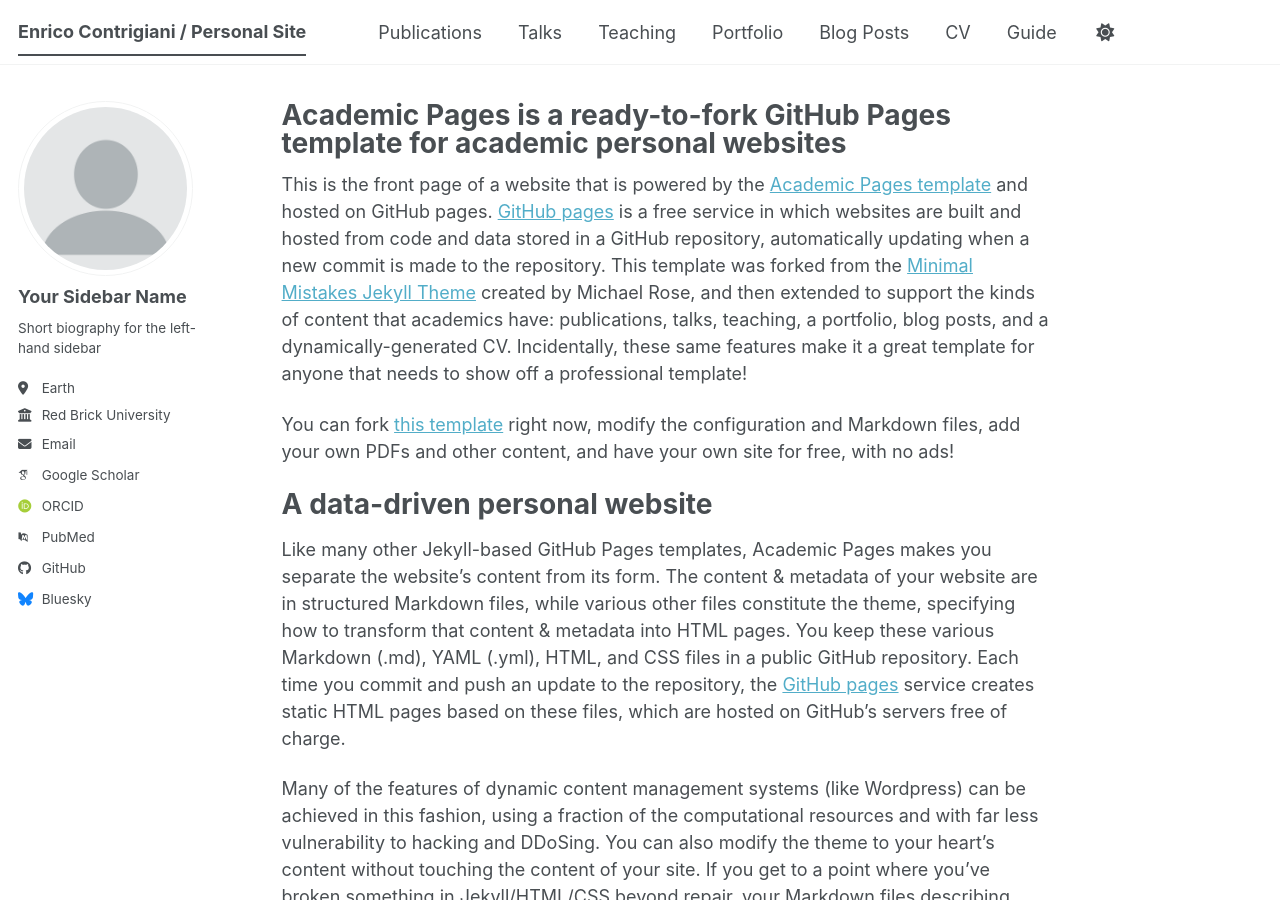
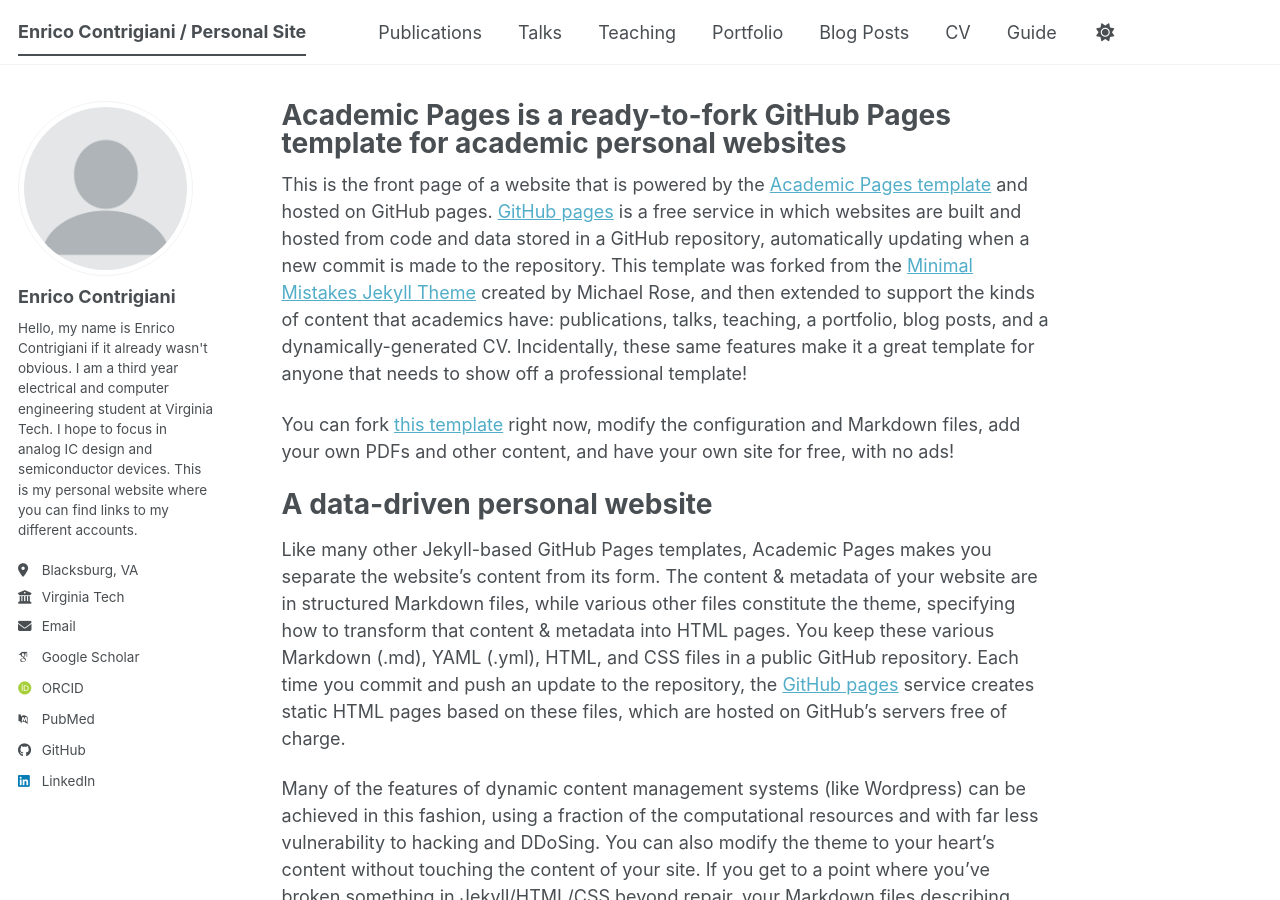
Before and after one commit to contenr22/contenr22.github.io, a Jekyll site: the page built from _pages/about.md, in a window 1280 px wide and 900 px high. Built offline with Jekyll 4.4.1, drawn with Linux system fonts in a browser that asks for light colours; some web fonts are replaced; a script bundle is joined from its source files by our own code; library files that are not in the unit come from our copies.

Commit message:
Added biography and affiliate links

```diff
--- a/_config.yml
+++ b/_config.yml
@@ -24,13 +24,16 @@
 author:
   # Biographic information
   avatar           : "profile.png"
-  name             : "Your Sidebar Name"
+  name             : "Enrico Contrigiani"
   pronouns         : # example: "she/her"
-  bio              : "Short biography for the left-hand sidebar"
-  location         : "Earth"
-  employer         : "Red Brick University"
+  bio              : "Hello, my name is Enrico Contrigiani if it already wasn't obvious.
+    I am a third year electrical and computer engineering student at Virginia Tech.
+    I hope to focus in analog IC design and semiconductor devices.
+    This is my personal website where you can find links to my different accounts."
+  location         : "Blacksburg, VA"
+  employer         : "Virginia Tech"
   uri              : # URL
-  email            : "none@example.org"
+  email            : contenr22@vt.edu"
 
   # Academic websites
   academia         : # URL
@@ -51,13 +54,13 @@
   bitbucket        : # Username - Update with your username on the site
   codepen          : # Username
   dribbble         : # Username
-  github           : "academicpages"
+  github           : "https://github.com/contenr22"
   kaggle           : # Username
   stackoverflow    : # User number or user number and name (i.e., use "1" or "1/jeff-atwood")
 
   # Social media
   artstation       : # Username
-  bluesky          : "bsky.app" # Replace this with you Bluesky username
+  bluesky          :  # Replace this with you Bluesky username
   facebook         : # Username
   flickr           : # Username
   foursquare       : # Username
@@ -66,7 +69,7 @@
   keybase          : # Username
   instagram        : # Username
   lastfm           : # Username
-  linkedin         : # Username
+  linkedin         : https://www.linkedin.com/in/enrico-contrigiani/ # Username
   mastodon         : # URL
   medium           : # URL
   pinterest        : # Username
```
